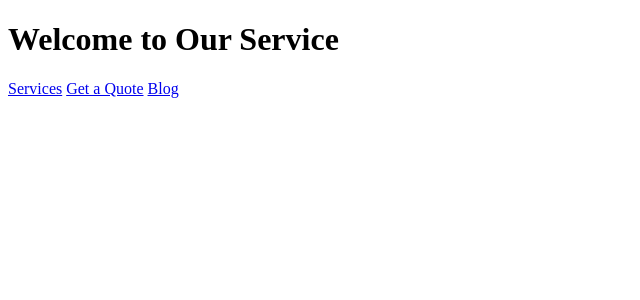
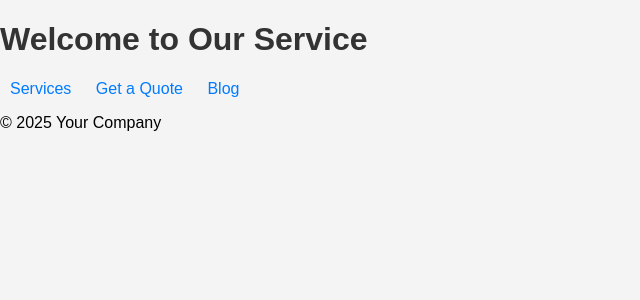
Before and after one commit to Quin-iPhone/FinalSetMedicApp, a Flask app: page / in a window 1280 px wide. Shown: the top 300 px of the page, without its empty margins (0-640 px from the left). Run offline with Flask 2, Linux system fonts and the light colour scheme.

Commit message:
Update index.html

```diff
--- a/templates/index.html
+++ b/templates/index.html
@@ -4,13 +4,22 @@
     <meta charset="UTF-8">
     <meta name="viewport" content="width=device-width, initial-scale=1.0">
     <title>Home</title>
+    <link rel="stylesheet" href="{{ url_for('static', filename='css/styles.css') }}">
 </head>
 <body>
+    <header>
         <h1>Welcome to Our Service</h1>
         <nav>
             <a href="{{ url_for('services_page') }}">Services</a>
             <a href="{{ url_for('quote') }}">Get a Quote</a>
             <a href="{{ url_for('blog') }}">Blog</a>
         </nav>
+    </header>
+    <div class="container">
+        <!-- Your content here -->
+    </div>
+    <footer>
+        <p>&copy; 2025 Your Company</p>
+    </footer>
 </body>
 </html>
```
Lines whose indentation alone changed are shown as unchanged.
